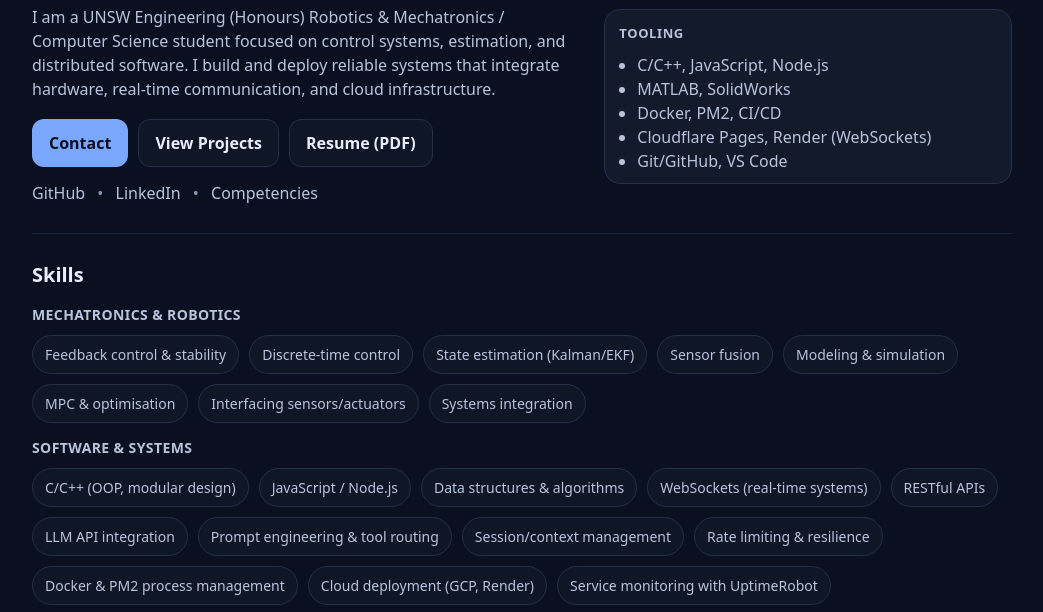
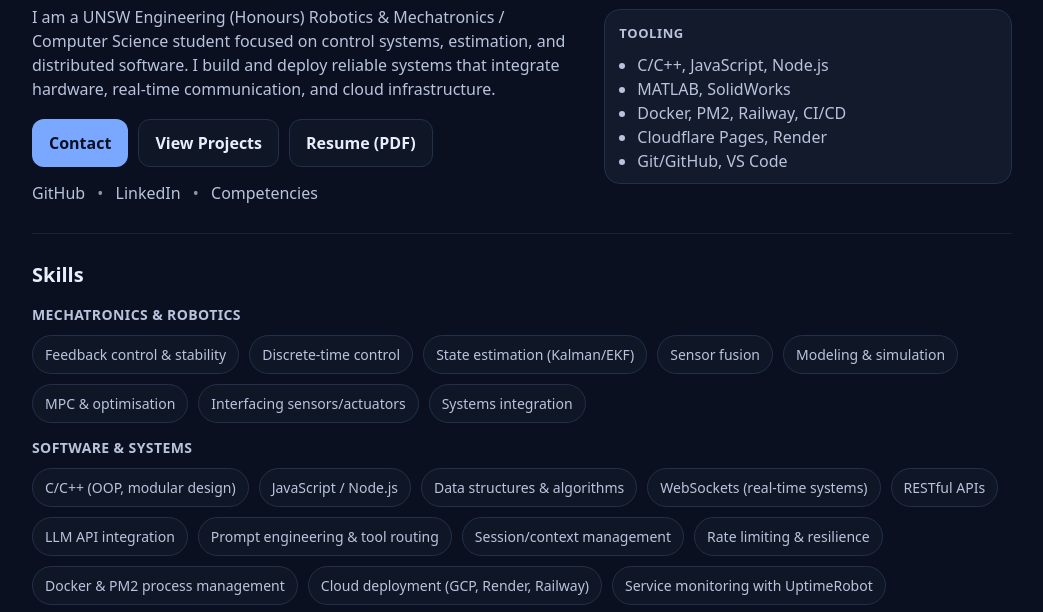
Before and after one commit to BrianPrograms/website, a plain HTML site: page index.html in a window 1280 px wide. Shown: the part 187-799 px from the top of the page, without its empty margins (118-1161 px from the left). Drawn offline with Linux system fonts and the light colour scheme.

Commit message:
Change Discord AI description to match chat interjecting changes

```diff
--- a/index.html
+++ b/index.html
@@ -66,8 +66,8 @@
           <ul>
             <li>C/C++, JavaScript, Node.js</li>
             <li>MATLAB, SolidWorks</li>
-            <li>Docker, PM2, CI/CD</li>
-            <li>Cloudflare Pages, Render (WebSockets)</li>
+            <li>Docker, PM2, Railway, CI/CD</li>
+            <li>Cloudflare Pages, Render</li>
             <li>Git/GitHub, VS Code</li>
           </ul>
         </div>
@@ -105,7 +105,7 @@
             <span class="pill">Session/context management</span>
             <span class="pill">Rate limiting & resilience</span>
             <span class="pill">Docker & PM2 process management</span>
-            <span class="pill">Cloud deployment (GCP, Render)</span>
+            <span class="pill">Cloud deployment (GCP, Render, Railway)</span>
             <span class="pill">Service monitoring with UptimeRobot</span>
             <span class="pill">CI/CD & version control</span>
             <span class="pill">Logging & observability</span>
@@ -220,7 +220,7 @@
               <span class="tag">LLM • Cloud • DevOps</span>
             </div>
             <p>
-              Production-ready Discord AI assistant integrating an OpenAI-compatible LLM API with modular prompt tooling, per-user memory summarisation, dynamic web search fallback, rate limiting, and structured tool routing. Deployment evolved from Google Cloud Compute Engine with PM2 process management to a Render-based hosting setup with UptimeRobot uptime monitoring.
+              Production-ready Discord AI assistant integrating an OpenAI-compatible LLM API with per-user memory summarisation, dynamic web-search fallback, and structured prompt tooling. Designed to participate naturally in server conversation through cached slang reactions, contextual interjections, rolling style analysis, and recent GIF reuse. Deployment evolved from a Google Cloud VM with PM2 process management to Railway-based cloud hosting.
             </p>
             <p class="meta">
               Not directly “click-to-open” (runs inside Discord). Architecture overview and screenshots available upon request.
```
Also changed, not shown: 1 other file.
